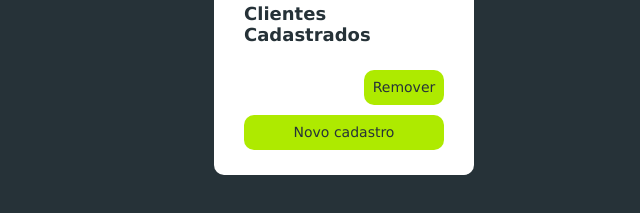
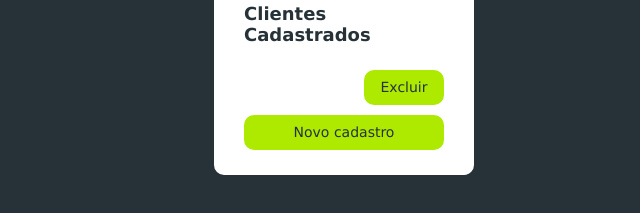
Before and after one commit to tavaros/Formulario-Helpper, a plain HTML site: page clientes-cadastrados.html in a window 1280 px wide. Shown: the part 217-430 px from the top of the page, 296-936 px from the left. Drawn offline with Linux system fonts and the light colour scheme.

Commit message:
Update clientes-cadastrados.html

```diff
--- a/clientes-cadastrados.html
+++ b/clientes-cadastrados.html
@@ -22,7 +22,7 @@
             <h2>Clientes Cadastrados</h2>
 
             <table id="tblListar" onload="ler()"></table>
-            <button class="excluir" id="btnRemover" onclick="remover()" >Remover</button>
+            <button class="excluir" id="btnRemover" onclick="remover()" >Excluir</button>
 
             <a href="novo-cadastro.html">
                 <button class="botao" type="button">Novo cadastro</button>
```
